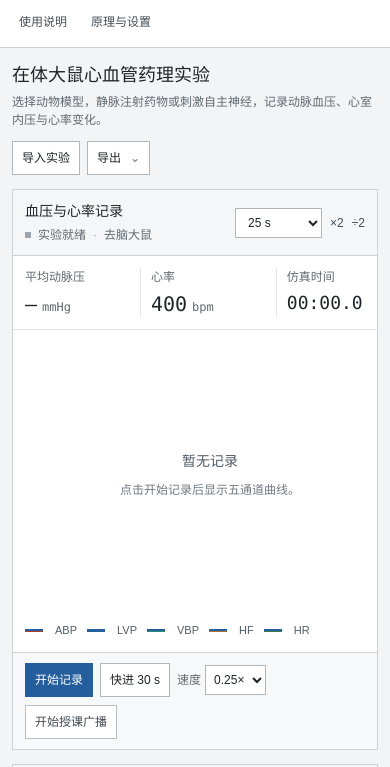
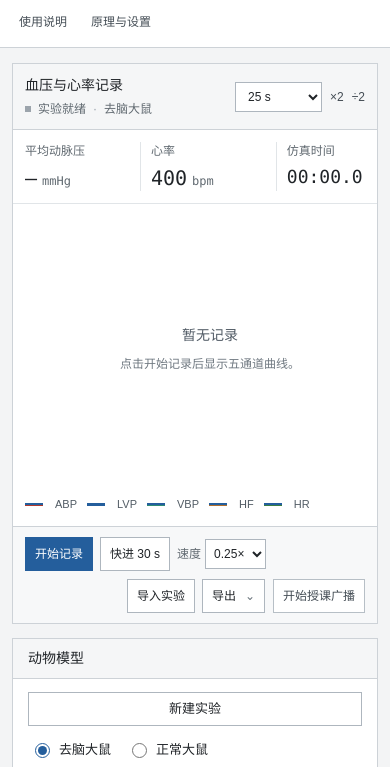
Before and after one commit to Starwords117/RatHeart-SimPro, an Electron app: page src/index.html in a window 390 px wide. Shown: the part 37-804 px from the top of the page. Drawn offline with Linux system fonts and the light colour scheme; files whose address does not match are found by name.

Commit message:
ui: 1920×1080 大屏布局——曲线区 1460×640(+135%),页面吃满全宽
- 删除页面标题块(在体大鼠心血管药理实验),软件名由顶栏品牌承担
- 导入实验/导出菜单移入走纸控制行,紧邻「开始授课广播」左侧
  (Electron 无广播按钮时自然退化为右端操作组)
- ≥1900px 断点:页面 1560→1840px、曲线区高度 390→640px;
  其余区域尺寸不变,1160/900/740/520 响应式断点不受影响
- .transport 改 flex-wrap+flex-start,transport-actions 以 margin-left:auto 右靠
- 实测:1920×1080 走纸行完整在首屏(底 y=1011);1440 中屏 1045×350 不变;
  900 窄屏无横向溢出;49+8 项核验全绿

```diff
--- a/src/index.html
+++ b/src/index.html
@@ -28,7 +28,6 @@
   </header>
 
   <main class="page">
-    <section class="page-heading"><div><h1>在体大鼠心血管药理实验</h1><p>选择动物模型，静脉注射药物或刺激自主神经，记录动脉血压、心室内压与心率变化。</p></div><div class="file-actions"><button id="load-button" class="button secondary" type="button">导入实验</button><details class="export-menu"><summary class="button secondary">导出 <span class="chevron">⌄</span></summary><div class="menu-panel"><button id="save-button" type="button">保存完整实验 <small>JSON · 可继续运行</small></button><button id="csv-button" type="button">导出波形数据 <small>CSV · 五通道</small></button><button id="png-button" type="button">导出当前曲线 <small>PNG · 含坐标与标注</small></button><button id="rat-button" type="button">导出原版记录文件 <small>.rat · 与 RatCVS 原版互通</small></button></div></details></div></section>
     <input id="file-input" type="file" accept=".json,.rat,.RAT" hidden>
 
     <div class="workspace">
@@ -74,7 +73,7 @@
           <div class="plot-wrap" id="plot-wrap"><canvas id="trace-canvas" aria-label="动脉血压、心室内压与心率随时间变化的曲线"></canvas><div class="plot-empty" id="plot-empty"><strong>暂无记录</strong><span>点击开始记录后显示五通道曲线。</span></div><div class="cursor-tooltip hidden" id="cursor-tooltip"></div></div>
           <div class="chart-bottom"><span><i class="legend-line" style="background:#b03a2e"></i>ABP</span><span><i class="legend-line" style="background:#245e9c"></i>LVP</span><span><i class="legend-line" style="background:#2e8b74"></i>VBP</span><span><i class="legend-line" style="background:#b06f2e"></i>HF</span><span><i class="legend-line" style="background:#3a7d44"></i>HR</span><span class="cursor-hint" id="cursor-readout">点击曲线放置绿色测量光标</span></div>
           <div class="history-scroll hidden" id="history-scroll"><span>回看时间</span><input id="history-position" type="range" min="0" max="0" step="1" value="0"><button id="latest-button" type="button">回到最新</button></div>
-          <div class="transport"><div class="transport-primary"><button id="run-button" class="button primary" type="button"><span id="run-label">开始记录</span></button><button id="advance-button" class="button secondary" type="button">快进 30 s</button><div class="speed-control"><label for="speed-select">速度</label><select id="speed-select"><option value="0.25" selected>0.25×</option><option value="1">1×</option><option value="2">2×</option><option value="5">5×</option></select></div></div><button id="broadcast-button" class="button ghost hidden" type="button"></button></div>
+          <div class="transport"><div class="transport-primary"><button id="run-button" class="button primary" type="button"><span id="run-label">开始记录</span></button><button id="advance-button" class="button secondary" type="button">快进 30 s</button><div class="speed-control"><label for="speed-select">速度</label><select id="speed-select"><option value="0.25" selected>0.25×</option><option value="1">1×</option><option value="2">2×</option><option value="5">5×</option></select></div></div><div class="file-actions transport-actions"><button id="load-button" class="button secondary" type="button">导入实验</button><details class="export-menu"><summary class="button secondary">导出 <span class="chevron">⌄</span></summary><div class="menu-panel"><button id="save-button" type="button">保存完整实验 <small>JSON · 可继续运行</small></button><button id="csv-button" type="button">导出波形数据 <small>CSV · 五通道</small></button><button id="png-button" type="button">导出当前曲线 <small>PNG · 含坐标与标注</small></button><button id="rat-button" type="button">导出原版记录文件 <small>.rat · 与 RatCVS 原版互通</small></button></div></details></div><button id="broadcast-button" class="button ghost hidden" type="button"></button></div>
         </section>
 
         <div class="lower-grid">
--- a/src/styles.css
+++ b/src/styles.css
@@ -34,9 +34,6 @@ button:focus-visible, select:focus-visible, input:focus-visible, summary:focus-v
 .text-button { padding: 4px 0; background: transparent; border: 0; color: #444d55; }
 .text-button:hover { color: var(--accent); text-decoration: underline; }
 .page { max-width: 1560px; margin: 0 auto; padding: 20px 24px 24px; }
-.page-heading { display: flex; align-items: center; justify-content: space-between; gap: 16px; margin-bottom: 18px; }
-.page-heading h1 { margin: 0; font-size: 20px; font-weight: 600; line-height: 1.4; }
-.page-heading p { margin: 5px 0 0; color: var(--muted); font-size: 12px; }
 .file-actions { display: flex; align-items: center; gap: 8px; }
 .button { min-height: 34px; padding: 6px 12px; display: inline-flex; align-items: center; justify-content: center; gap: 7px; border: 1px solid #aeb6be; background: #fff; font-weight: 400; line-height: 1.5; text-decoration: none; white-space: nowrap; }
 .button.primary { color: #fff; background: var(--accent); border-color: var(--accent); }
@@ -125,8 +122,9 @@ button:focus-visible, select:focus-visible, input:focus-visible, summary:focus-v
 .cursor-hint { margin-left: auto; font-family: Consolas, "Microsoft YaHei", monospace; }
 .autoscale { display: inline-flex; align-items: center; gap: 5px; white-space: nowrap; }
 .autoscale input { margin: 0; width: 13px; height: 13px; accent-color: var(--accent); }
-.transport { display: flex; align-items: center; justify-content: space-between; gap: 10px; padding: 12px 16px; border-top: 1px solid var(--line); background: #f7f8f9; }
+.transport { display: flex; align-items: center; flex-wrap: wrap; justify-content: flex-start; gap: 10px; padding: 12px 16px; border-top: 1px solid var(--line); background: #f7f8f9; }
 .transport-primary { display: flex; align-items: center; flex-wrap: wrap; gap: 8px; }
+.transport-actions { display: flex; align-items: center; gap: 8px; margin-left: auto; }
 .speed-control { display: flex; align-items: center; gap: 6px; color: #606970; font-size: 12px; }
 .history-scroll { display: flex; align-items: center; gap: 10px; padding: 9px 16px; border-top: 1px solid #e1e5e8; color: #606970; font-size: 12px; }
 .history-scroll input { flex: 1; min-width: 50px; accent-color: var(--accent); }
@@ -240,9 +238,6 @@ dialog::backdrop { background: #0006; }
   .header-actions { gap: 10px; }
   .text-button { font-size: 12px; }
   .page { padding: 15px 12px 20px; }
-  .page-heading { flex-wrap: wrap; gap: 12px; margin-bottom: 14px; }
-  .page-heading h1 { font-size: 18px; }
-  .page-heading p { font-size: 12px; }
   .file-actions { gap: 7px; }
   .file-actions .button { font-size: 12px; padding: 5px 9px; }
   .tissue-tabs { grid-template-columns: 1fr 1fr; margin-bottom: 14px; border: 1px solid #b2bbc3; border-bottom: 0; }
@@ -314,3 +309,10 @@ dialog::backdrop { background: #0006; }
 .drug-table { width: 100%; border-collapse: collapse; font-size: 12px; margin-top: 8px; }
 .drug-table th, .drug-table td { border: 1px solid #cdd2d7; padding: 6px 8px; text-align: left; font-family: Consolas, "Microsoft YaHei", monospace; }
 .drug-table th { background: #f6f7f8; }
+
+/* ===== 大屏布局(≥1920 视口):页面吃满 1920 宽,曲线区 640px 高 =====
+   其余区域尺寸不变;1160/900/740/520 响应式断点不受影响 */
+@media (min-width: 1900px) {
+  .page { max-width: 1840px; }
+  .plot-wrap { height: 640px; }
+}
```
Also changed, not shown: dist/app.js, dist/follow.js, dist/index.html, dist/styles.css.
